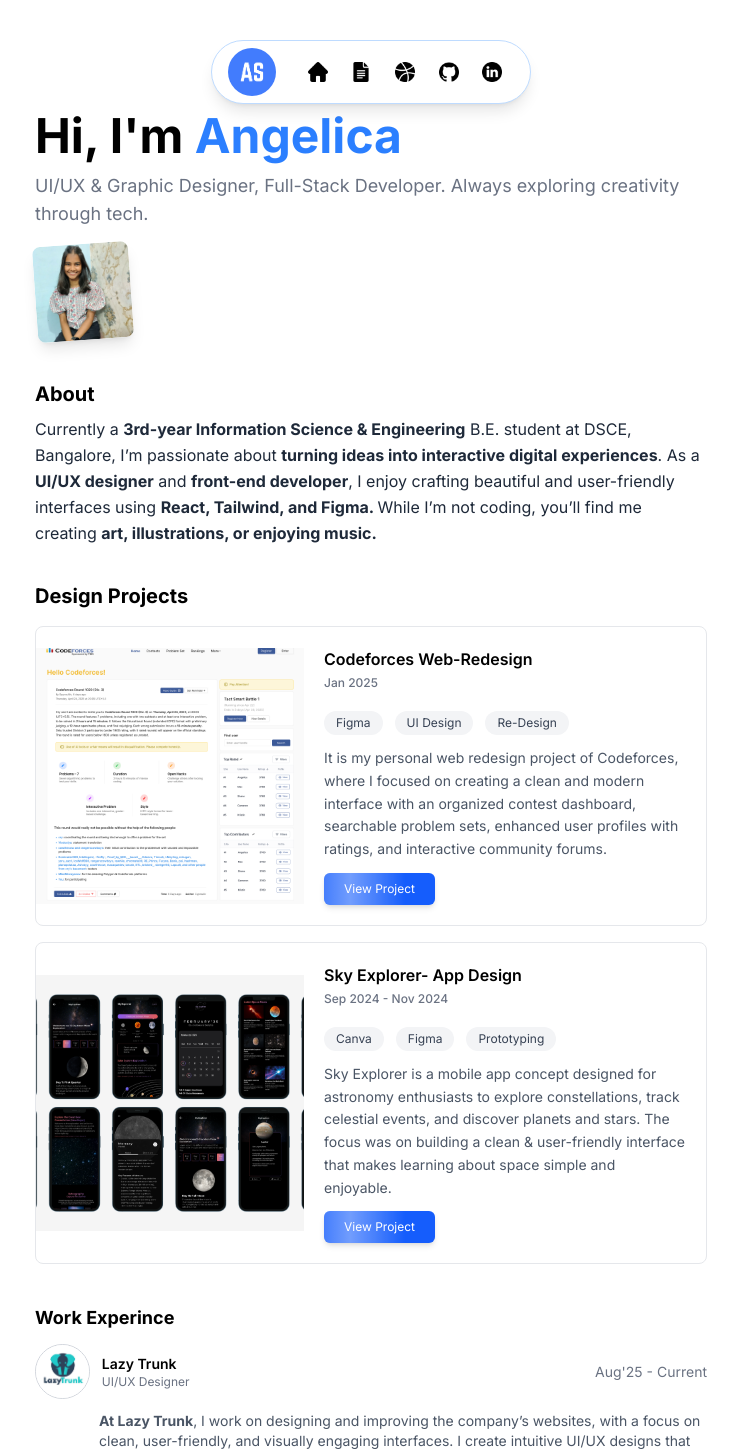
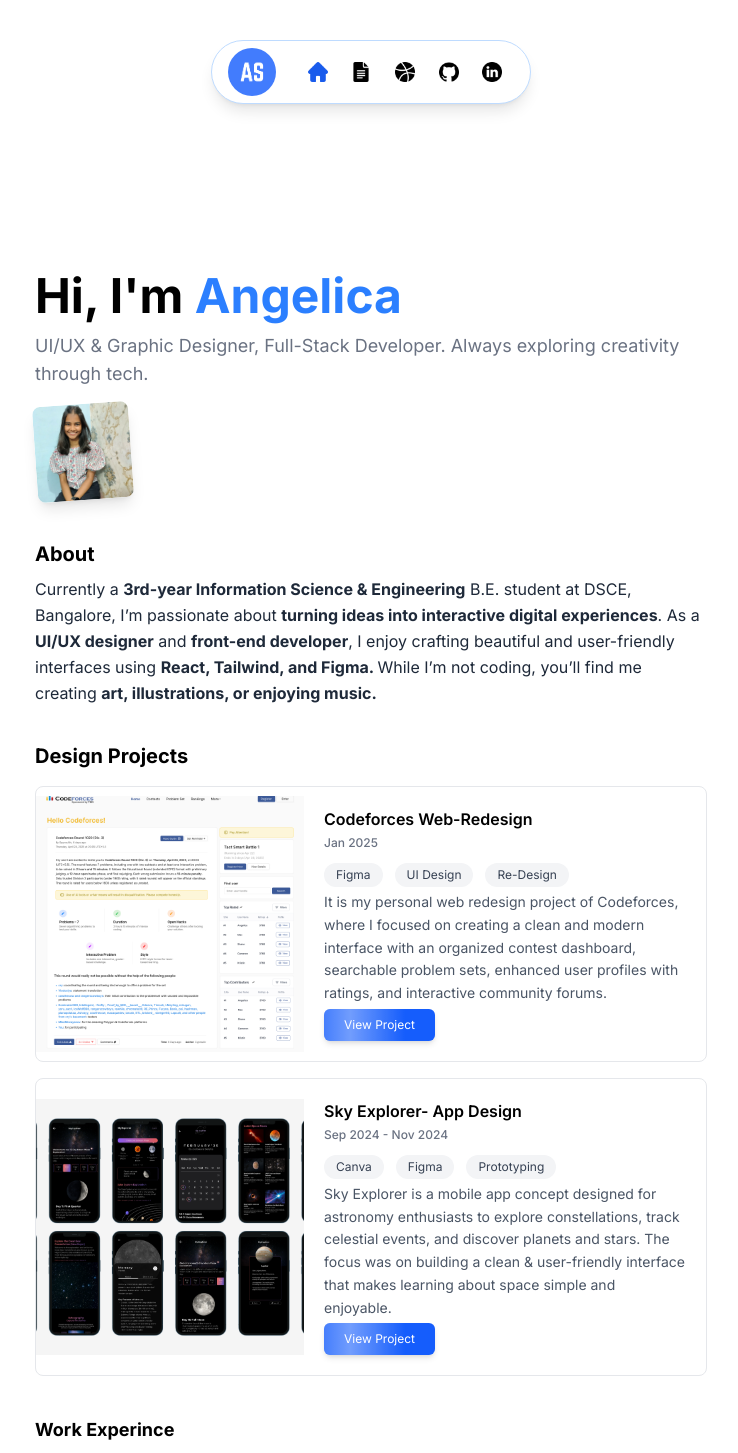
Before and after one commit to angelica-singh-04/Portfolio, a React (Vite) app: page / in a window 1280 px wide. Shown: the top 1453 px of the page, without its empty margins (269-1007 px from the left). Built offline with nearby package versions, Linux system fonts and the light colour scheme.

Commit message:
Refactor UI components for improved layout and consistency; update text for clarity and accuracy

```diff
--- a/src/App.jsx
+++ b/src/App.jsx
@@ -64,7 +64,7 @@ function App() {
 
   return (
     <div className={darkMode ? "bg-[#0a0a0a] flex items-center justify-center text-white min-h-screen font-[Inter]" : "bg-white text-black min-h-screen font-[Inter] flex items-center justify-center"}>
-      <div className="w-full max-w-2xl lg:max-w-3xl flex flex-col items-start text-left px-4 sm:px-6 md:px-8 lg:px-12 overflow-auto pb-24">
+      <div className="w-full max-w-2xl lg:max-w-3xl mt-40  flex flex-col items-start text-left px-4 sm:px-6 md:px-8 lg:px-12 overflow-auto pb-24">
         <span className="text-3xl sm:text-4xl md:text-5xl font-bold mb-3 mt-20 sm:mt-24 md:mt-28">
           Hi, I'm <span className='text-blue-500'>Angelica</span>
         </span>
@@ -144,7 +144,7 @@ function App() {
               course="UI/UX Designer"
               duration="Aug'25 - Current"
             />
-            <p className='text-xs sm:text-sm text-gray-600 ml-4 sm:ml-16'><b>At Lazy Trunk</b>, I work on designing and improving the company’s websites, with a focus on clean, user-friendly, and visually engaging interfaces. I create intuitive UI/UX designs that make interactions seamless across platforms and also contribute to mobile app web design, ensuring responsive and consistent experiences on smaller screens.</p>
+            <p className='text-xs sm:text-sm text-gray-600 ml-4 sm:ml-16'><b>At Lazy Trunk,</b> I work on designing and enhancing mobile game apps, focusing on creating fun, engaging, and intuitive user experiences. I design UI/UX for various party games, ensuring visually consistent and interactive interfaces that make gameplay enjoyable and seamless across devices.</p>
             <div className="flex flex-wrap mt-2 ml-4 sm:ml-16">
               <span className="inline-block bg-black text-white text-[10px] font-medium px-3 py-1 rounded-full mr-2 mb-2">
                 Figma
@@ -358,7 +358,7 @@ function App() {
 
           </div>
         </div>
-
+<h2 className="font-bold text-base sm:text-lg mb-2 w-full">Web Development Projects</h2>
         <div className="text-center flex flex-col items-center py-8">
           <img
             src={comingsoon}
@@ -396,7 +396,7 @@ function App() {
             <BlogCard
               img={ola}
               title="Ola App-Redesign"
-              description="A complete redesign of the Ola app with a modern UI and improved user experience, making ride booking simpler, faster, and more engaging."
+              description="A complete redesign of the Ola app with a modern UI and improved user experience, making ride booking simpler & faster."
               link={<ShimmerButton
                 text="Work in Progress"
                 className="bg-gray-400 cursor-not-allowed my-3"
@@ -410,8 +410,9 @@ function App() {
 
         <div className="mt-10 sm:mt-12 md:mt-15 bg-white text-gray-800 py-6 sm:py-8 px-4 sm:px-6 flex flex-col items-center rounded-lg w-full">
           <h2 className="text-base sm:text-lg md:text-xl font-bold mb-2">Let's Connect</h2>
-          <p className="text-xs sm:text-sm text-center max-w-md">
-            Open to freelance projects, internships, and collaborations. Drop me a message!
+          <p className="text-xs mb-2 text-gray-600 sm:text-sm text-center max-w-md">
+            Open to freelance projects, internships, and collaborations. Dro
+            p me a message!
           </p>
           <Form
           />
@@ -476,14 +477,14 @@ function App() {
         </div>
 
         {[
-          { icon: home, href: "#about", label: "Home" },
+          { icon: home, href: "./", label: "Home" }, // Remove isActive prop
           { icon: resume, href: "https://drive.google.com/file/d/1nk1E1H2zGWcLJpu0P0i2Qb5cLRrru3PE/view?usp=sharing", label: "Resume" },
           { icon: dribble, href: "https://dribbble.com/angelica__2004", label: "Dribbble" },
           { icon: git, href: "https://github.com/angelica-singh-04", label: "GitHub" },
           { icon: linkedin_link, href: "https://www.linkedin.com/in/angelica-singh-960079291/", label: "Linkedin" },
-          { icon: mode, href: "#", label: "Mode", hidden: true, onClick: toggleMode }, // hidden
+          { icon: mode, href: "#", label: "Mode", hidden: true, onClick: toggleMode },
         ]
-          .filter(item => !item.hidden) // 👈 filter out hidden ones
+          .filter(item => !item.hidden)
           .map((item, index) => (
             <a
               key={index}
@@ -494,7 +495,10 @@ function App() {
               <img
                 src={item.icon}
                 alt={item.label}
-                className={`w-3.5 h-3.5 sm:w-4 sm:h-4 md:w-5 md:h-5 ${darkMode ? "filter-white" : "filter-black"}`}
+                className={`w-3.5 h-3.5 sm:w-4 sm:h-4 md:w-5 md:h-5 ${
+                  item.label === "Home" ? '[filter:invert(24%)_sepia(85%)_saturate(2203%)_hue-rotate(214deg)_brightness(97%)_contrast(101%)]' :
+                  darkMode ? "filter-white" : "filter-black"
+                }`}
               />
               <span className="absolute top-10 sm:top-12 md:top-14 bg-gray-800 dark:bg-gray-200 py-1 px-2 text-white dark:text-black text-[10px] sm:text-xs rounded opacity-0 translate-y-2 group-hover:opacity-100 group-hover:translate-y-0 transition-all duration-300 whitespace-nowrap pointer-events-none z-10">
                 {item.label}
--- a/src/components/Achievment.jsx
+++ b/src/components/Achievment.jsx
@@ -3,17 +3,17 @@ import React from "react";
 const Achievements = ({ img, title, decription, duration }) => {
     return (
         <div className="border border-gray-200 rounded-lg w-full min-h-[64px] flex items-center mt-2 p-2 sm:p-3">
-            <div className="w-12 h-12 sm:w-14 sm:h-14 flex-shrink-0 mr-3 sm:mr-4">
+            <div className="w-12 h-12 sm:w-12 sm:h-12 flex-shrink-0 mr-3 sm:mr-4">
                 <img
                     src={img}
                     alt="achievement badge"
-                    className="w-full h-full object-contain rounded-lg border border-gray-300 p-1 sm:p-2"
+                    className="w-12 h-12 object-contain rounded-lg border border-gray-300 p-1 sm:p-2"
                 />
             </div>
             <div className="flex flex-col flex-1 min-w-0">
                 <div className="text-xs sm:text-sm font-semibold text-left break-words">{title}</div>
                 <div className="text-[10px] sm:text-xs text-left italic text-gray-400 mt-0.5">{duration}</div>
-                <div className="text-gray-500 text-[10px] sm:text-xs text-left mt-1 break-words leading-relaxed">{decription}</div>
+                <div className="text-gray-500 text-[10px] sm:text-sm text-left break-words leading-relaxed">{decription}</div>
             </div>
         </div>
     );
--- a/src/components/Bullet.jsx
+++ b/src/components/Bullet.jsx
@@ -1,7 +1,7 @@
 import React from "react";
 
 const Bullet = ({ list = [] }) => (
-  <div className="flex flex-wrap mt-2 sm:mt-3 md:mt-3">
+  <div className="flex flex-wrap mt-1 sm:mt-1 md:mt-1">
     {list.map((item, i) => (
       <span key={i} className="bg-gray-100 text-gray-700 text-xs px-2 sm:px-2 md:px-3 py-1 rounded-full mr-1 sm:mr-2 md:mr-3 mt-1 sm:mt-2 md:mt-2 inline-block">
         {item}
--- a/src/components/EducationCard.jsx
+++ b/src/components/EducationCard.jsx
@@ -15,7 +15,7 @@ const EducationCard = ({ logo, collegeName, course, duration }) => {
       {/* College Info */}
       <div className="w-full flex flex-col mx-3">
         <div className="text-sm font-semibold">{collegeName}</div>
-        <div className="text-xs text-gray-500 font-[Inter]">{course}</div>
+        <div className="text-sm text-gray-500 font-[Inter]">{course}</div>
       </div>
 
       {/* Duration */}
--- a/src/components/Webproject.jsx
+++ b/src/components/Webproject.jsx
@@ -15,7 +15,7 @@ const Webproject = ({ img, name, duration, description, btn, list = [] }) => {
         <span className="font-semibold text-sm sm:text-base">{name}</span>
         <span className="font-medium text-xs text-gray-500 mt-1">{duration}</span>
         <Bullet list={list} />
-        <span className="font-regular text-xs sm:text-sm my-3 text-gray-600 leading-relaxed">
+        <span className="font-regular text-xs sm:text-sm my-1 text-gray-600 leading-relaxed">
           {description}
         </span>
         <div className="mt-auto">{btn}</div>
```
Also changed, not shown: src/components/EducationDetailsCard.jsx (added).
